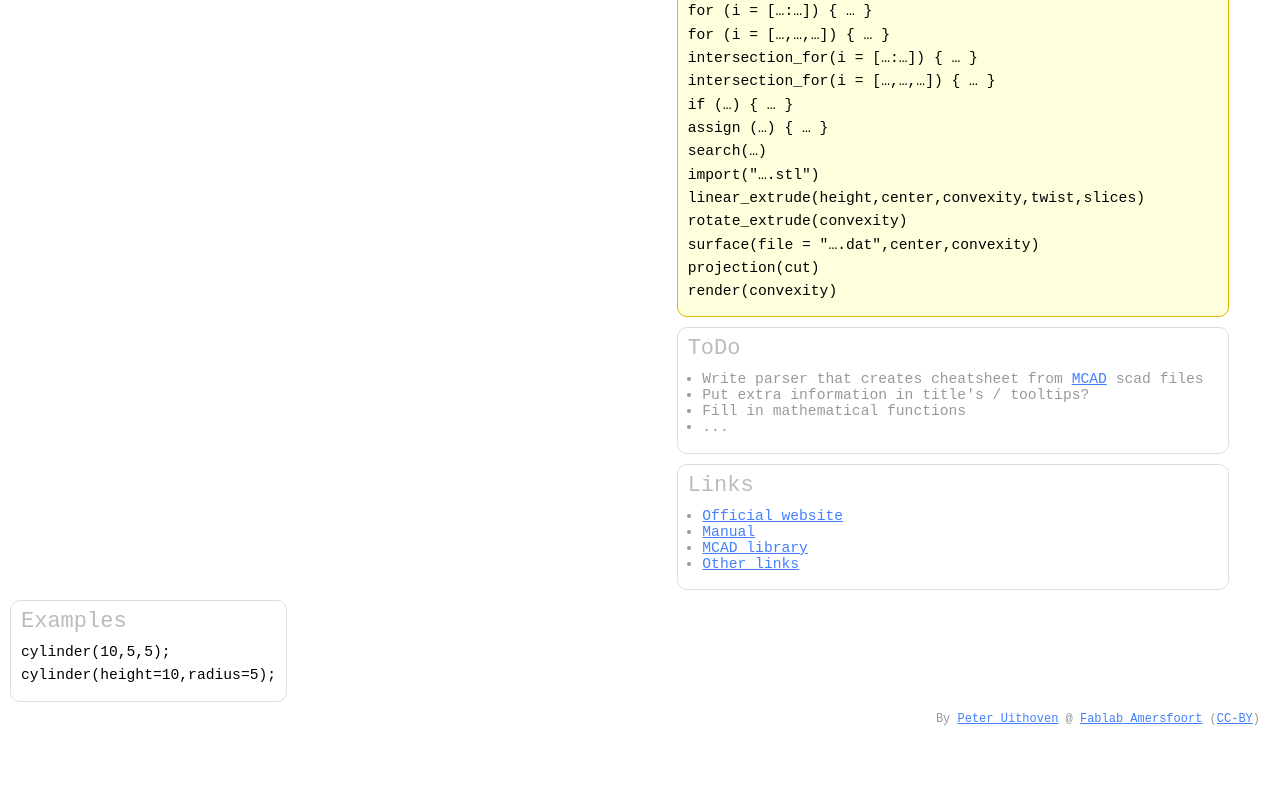
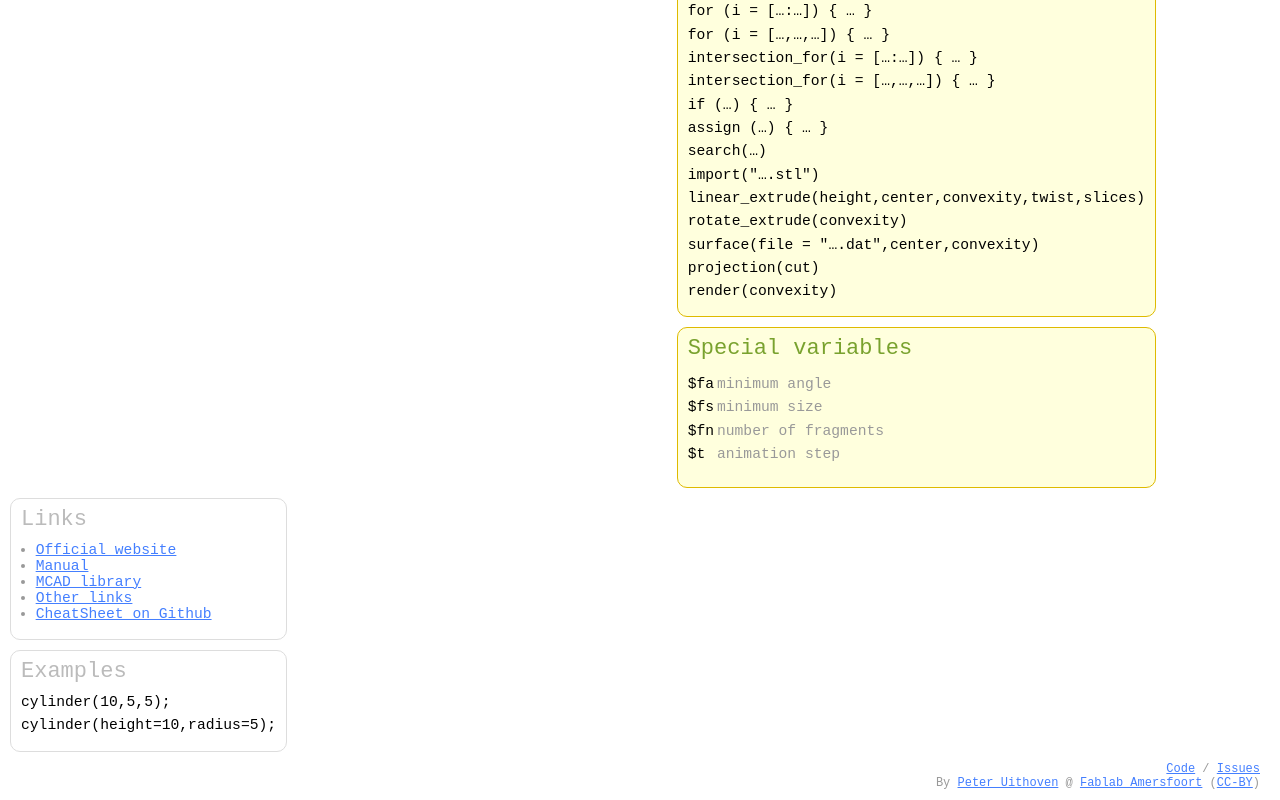
Before and after one commit to peteruithoven/OpenSCAD-CheatSheet, a plain HTML site: page index.html in a window 1280 px wide. Shown: the part 672-1472 px from the top of the page. Before the commit the page ends 1408 px from the top, so only its background shows below. Drawn offline with Linux system fonts and the light colour scheme; a web font is replaced by a local one.

Commit message:
Links to github & special variables

```diff
--- a/css/main.css
+++ b/css/main.css
@@ -22,16 +22,6 @@ h2 {
 	font-style: normal;
 	font-weight: normal;
 	font-style: normal;
-}
-
-footer {
-	clear: both;
-	float: right;
-	font-size: 9pt;
-	margin: 0 10px 10px 0;
-}
-.clear {
-	clear: both;
 }
 
 section {
@@ -76,9 +66,29 @@ dt {
 	clear: left;
 }
 dd {
-	margin: 0 0 .5em 1em;
+	margin: 0 0 .5em 2em;
 }
 ul {
 	margin: 0 0 0.5em;
   padding: 0 1em;
 }
+
+footer {
+	clear: both;
+	float: right;
+	font-size: 9pt;
+	margin: 0 10px 10px 0;
+	text-align: right;
+}
+.clear {
+	clear: both;
+}
+
+.fork {
+	position: absolute;
+	top: 0;
+	right:0;
+}
+.fork img{
+	border: none;
+}
--- a/index.html
+++ b/index.html
@@ -123,15 +123,21 @@
 				<code>projection(cut)</code>
 				<code>render(convexity)</code>
 			</article>
-			<article class="info">
-				<h2>ToDo</h2>
-				<ul>
-					<li>Write parser that creates cheatsheet from <a href="https://github.com/elmom/MCAD" target="_blank">MCAD</a> scad files</li>
-					<li>Put extra information in title's / tooltips?</li>
-					<li>Fill in mathematical functions</li>
-					<li>...</li>
-				</ul>
+			<article>
+				<h2>Special variables</h2>
+				<dl>
+					<dt><code>$fa</code></dt>
+					<dd>minimum angle</dd>
+					<dt><code>$fs</code></dt>
+					<dd>minimum size</dd>
+					<dt><code>$fn</code></dt>
+					<dd>number of fragments</dd>
+					<dt><code>$t</code></dt>
+					<dd>animation step</dd>
+				</dl>
 			</article>
+		</section>
+		<section>
 			<article class="info">
 				<h2>Links</h2>
 				<ul>
@@ -139,15 +145,18 @@
 					<li><a href="http://en.wikibooks.org/wiki/OpenSCAD_User_Manual" target="_blank">Manual</a></li>
 					<li><a href="https://github.com/elmom/MCAD" target="_blank">MCAD library</a></li>
 					<li><a href="http://fablabamersfoort.nl/book/openscad" target="_blank">Other links</a></li>
+					<li><a href="https://github.com/peteruithoven/OpenSCAD-CheatSheet" target="_blank">CheatSheet on Github</a></li>
 				</ul>
 			</article>
-		</section>
-		<article class="info">
+		  <article class="info">
 				<h2>Examples</h2>
 				<code>cylinder(10,5,5);</code>
 				<code>cylinder(height=10,radius=5);</code>
 			</article>
-		<footer>By <a href="http://www.peteruithoven.nl" target="_blank">Peter Uithoven</a> @ <a href="http://www.fablabamersfoort.nl" target="_blank">Fablab Amersfoort</a> (<a href="http://freedomdefined.org/Licenses/CC-BY" target="_blank">CC-BY</a>)</footer>
+		</section>
+
+		<footer><a href="https://github.com/peteruithoven/OpenSCAD-CheatSheet" target="_blank">Code</a> / <a href="https://github.com/peteruithoven/OpenSCAD-CheatSheet/issues" target="_blank">Issues</a><br/>By <a href="http://www.peteruithoven.nl" target="_blank">Peter Uithoven</a> @ <a href="http://www.fablabamersfoort.nl" target="_blank">Fablab Amersfoort</a> (<a href="http://freedomdefined.org/Licenses/CC-BY" target="_blank">CC-BY</a>)</footer>
 	</section>
+	<a class="fork" href="https://github.com/peteruithoven/OpenSCAD-CheatSheet"><img src="forkme_right_gray.png" alt="Fork me on GitHub"></a>
 </body>
 </html>
```
Also changed, not shown: forkme_right_gray.png (added).
